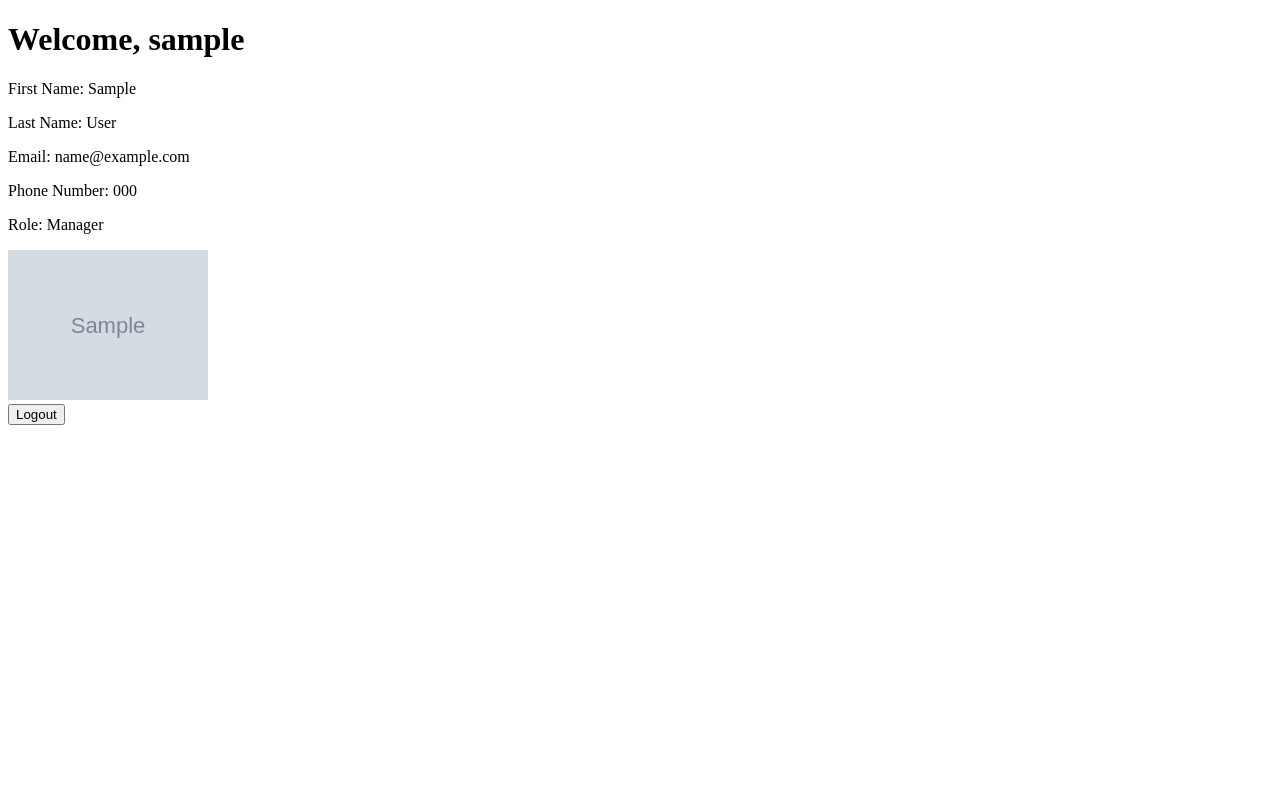
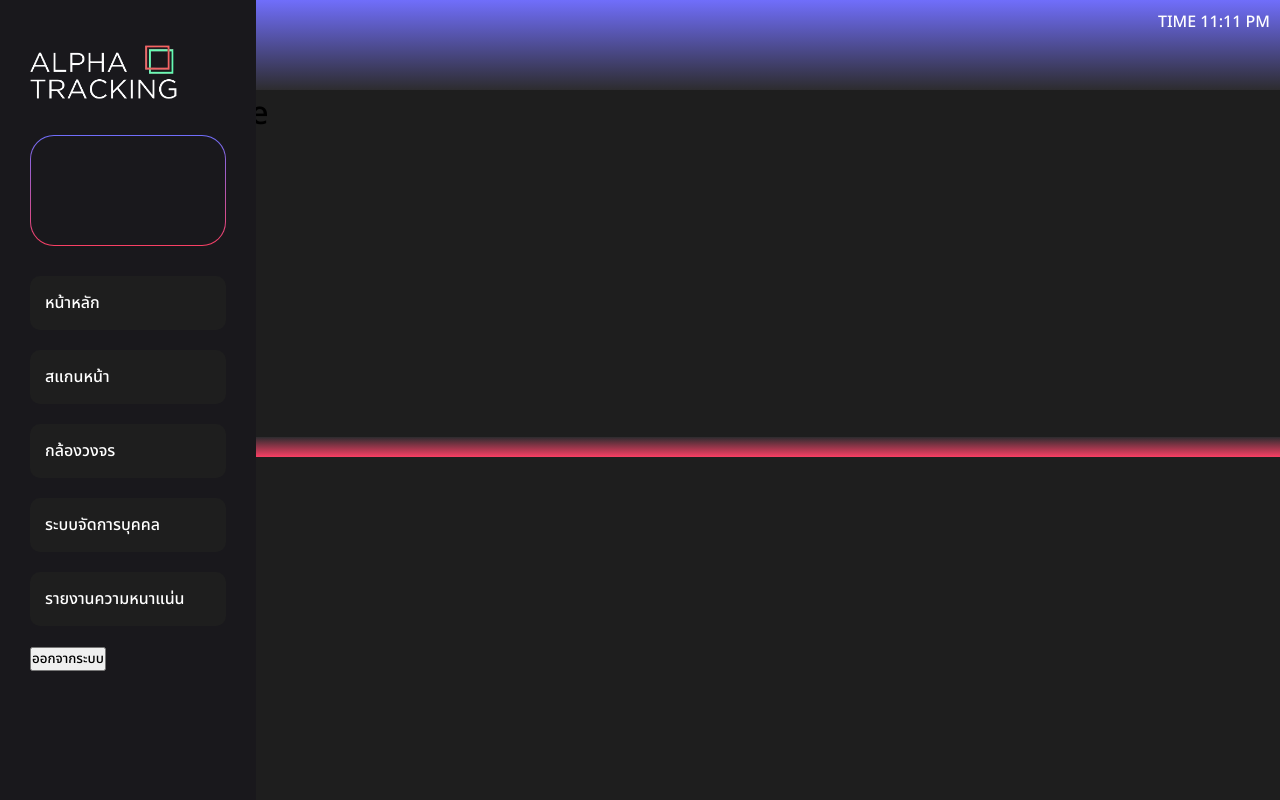
Before and after one commit to bb-pop/Alpha_Tracking, a Django app: page / in a window 1280 px wide. Run offline with Django 4.2, Linux system fonts and the light colour scheme; a user stored in the database is signed in; tables that the repository leaves empty hold one stand-in row (values such as "Sample post"); grey boxes marked "Sample" are stand-in pictures.

Commit message:
CSS home page

```diff
--- a/django_face01/django_face01/settings.py
+++ b/django_face01/django_face01/settings.py
@@ -118,6 +118,8 @@ USE_TZ = True
 # https://docs.djangoproject.com/en/4.2/howto/static-files/
 
 STATIC_URL = "static/"
+STATICFILES_DIRS = [Path.joinpath(BASE_DIR, 'static')]
+STATIC_ROOT = Path.joinpath(BASE_DIR, "staticfiles")
 
 # Default primary key field type
 # https://docs.djangoproject.com/en/4.2/ref/settings/#default-auto-field
--- a/django_face01/facerecog/templates/home.html
+++ b/django_face01/facerecog/templates/home.html
@@ -1,10 +1,52 @@
-<!-- accounts/templates/accounts/home.html -->
+{% load static %}
 <!DOCTYPE html>
-<html>
+<html lang="en">
 <head>
-    <title>Home</title>
+    <meta charset="UTF-8">
+    <meta name="viewport" content="width=device-width, initial-scale=1.0">
+    <link rel="stylesheet" href="{% static 'css/style.css' %}">
+    <title>HOME</title>
 </head>
 <body>
+    <!-- nav start -->
+    <nav><h1>TODAY OVERVIEW</h1>
+        TIME 11:11 PM
+    </nav>
+    <!-- nav end -->
+    <!-- sidebar start -->
+    <div class="sidebar">
+        <div class="logo">
+            <a href="/">
+                <img src="{% static 'images/logo.png'%}" alt="">
+            </a>
+        </div>
+        <!-- Profile User -->
+        <div class="profile">
+            <a href="">
+                <img src="" alt="">
+
+            </a>
+        </div>
+
+        <div class="sidebar-menu">
+            <a href="">หน้าหลัก</a>
+
+            <a href="">สแกนหน้า</a>
+
+            <a href="">กล้องวงจร</a>
+
+            <a href="">ระบบจัดการบุคคล</a>
+
+            <a href="">รายงานความหนาแน่น</a>
+            <form method="post" action="{% url 'logout' %}">
+                {% csrf_token %}
+                <button type="submit">ออกจากระบบ</a>
+            </form>
+        </div>
+
+    </div>
+    <!-- sidebar end -->
+
     <h1>Welcome, {{ user.username }}</h1>
     <p>First Name: {{ user.first_name }}</p>
     <p>Last Name: {{ user.last_name }}</p>
@@ -18,5 +60,11 @@
         {% csrf_token %}
         <button type="submit">Logout</button>
     </form>
+
+    <!-- footer start -->
+    <footer><h6>alpha tracking(c)</h6>
+
+    </footer>
+    <!-- footer start -->
 </body>
 </html>
--- /dev/null
+++ b/django_face01/static/css/style.css
@@ -0,0 +1,171 @@
+@import url('https://fonts.googleapis.com/css2?family=Noto+Sans:ital,wght@0,100..900;1,100..900&display=swap');
+@import url('https://fonts.googleapis.com/css2?family=Noto+Sans+Thai:wght@100..900&family=Noto+Sans:ital,wght@0,500;1,500&display=swap');
+* {
+    margin: 0;
+    padding: 0;
+    box-sizing: border-box;
+    font-family: "Noto Sans", sans-serif;
+    font-family: "Noto Sans Thai", sans-serif;
+    font-optical-sizing: auto;
+    font-weight: 500;
+    font-style: normal;
+    font-variation-settings:
+        "wdth" 100;
+    text-decoration: none;
+}
+
+body {
+    background: #1e1e1e;
+}
+
+nav {
+    display: flex;
+    padding: 10px;
+    height: 7vw;
+    width: 100%;
+    background: linear-gradient(180deg,#706EFB, #2d2c2f);
+    justify-content: space-between;
+    color: #ffffff;
+}
+
+footer {
+    /* position: absolute; */
+    display: flex;
+    padding: 10px;
+    height: 0.25vw;
+    width: 100%;
+    background: linear-gradient(360deg,#F93F64, #2d2c2f);
+    color: #ffffff;
+    bottom: 0;
+    align-items: center;
+}
+
+.sidebar {
+    position: fixed;
+    width: 20%;
+    height: 100%;
+    padding: 30px;
+    left: 0;
+    top: 0;
+    overflow-x: hidden;
+    display: flex;
+    flex-direction: column;
+    min-width: 20vh;
+    background: #19181c;
+    color: #ffffff;
+    /* font-weight: 100; */
+    /* align-items: center; */
+}
+
+.sidebar .logo {
+    margin-top: 7.5%;
+    margin-bottom: 15%;
+
+}
+.sidebar img {
+    width: 75%;
+    margin-left: auto;
+    margin-right: auto;
+
+}
+
+.profile {
+    /* width: 100%; */
+    height: 15%;
+    background: linear-gradient(#19181c, #19181c) padding-box, linear-gradient(180deg,#706EFB, #f93f64) border-box;
+    border-radius: 3vh;
+    border: 1.5px solid transparent;
+    margin-bottom: 15%;
+}
+
+
+
+.sidebar-menu {
+    width: 100%;
+    height: 5%;
+    display: flex;
+    flex-direction: column;
+
+}
+
+.sidebar-menu a, form botton {
+    width: 100%;
+    padding: 15px;
+    border-radius: 10px;
+    color: #ffffff;
+    background-color: #1e1e1e;
+    margin-bottom: 20px;
+}
+
+body, html {
+    margin: 0;
+    padding: 0;
+    font-family: Arial, sans-serif;
+}
+
+.dashboard {
+    display: flex;
+    flex-direction: column;
+    align-items: center;
+    justify-content: center;
+}
+
+.live-camera {
+    background: #eee;
+    padding: 20px;
+    margin: 20px;
+    border-radius: 8px;
+    box-shadow: 0 2px 4px rgba(0,0,0,0.1);
+}
+
+.camera-feed {
+    background: #333;
+    width: 300px;
+    height: 200px;
+    margin-bottom: 20px;
+}
+
+.customer-activity ul {
+    list-style: none;
+    padding: 0;
+}
+
+.customer-activity li {
+    background: #fff;
+    margin-bottom: 5px;
+    padding: 10px;
+    border-radius: 4px;
+}
+
+.customer-count {
+    background: #f8f8f8;
+    padding: 20px;
+    margin: 20px;
+    width: 300px;
+    border-radius: 8px;
+    box-shadow: 0 2px 4px rgba(0,0,0,0.1);
+    text-align: center;
+}
+
+.customer-count h3 {
+    margin: 0 0 10px 0;
+}
+
+.date {
+    color: #888;
+    font-size: 0.9em;
+}
+
+.number {
+    font-size: 1.4em;
+    font-weight: bold;
+}
+
+.previous {
+    color: #555;
+    font-size: 0.8em;
+}
+
+h2, h3 {
+    color: #333;
+}
```
Also changed, not shown: django_face01/static/images/logo.png (added).
